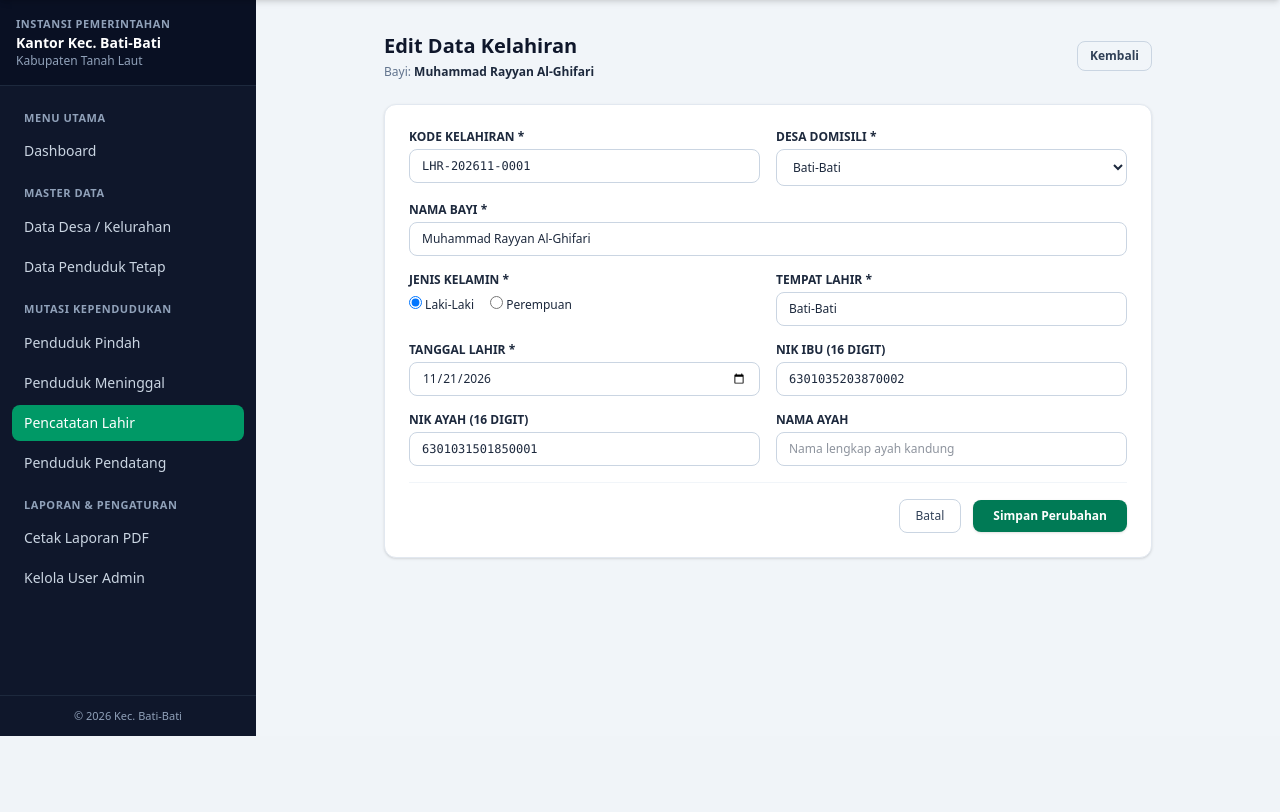
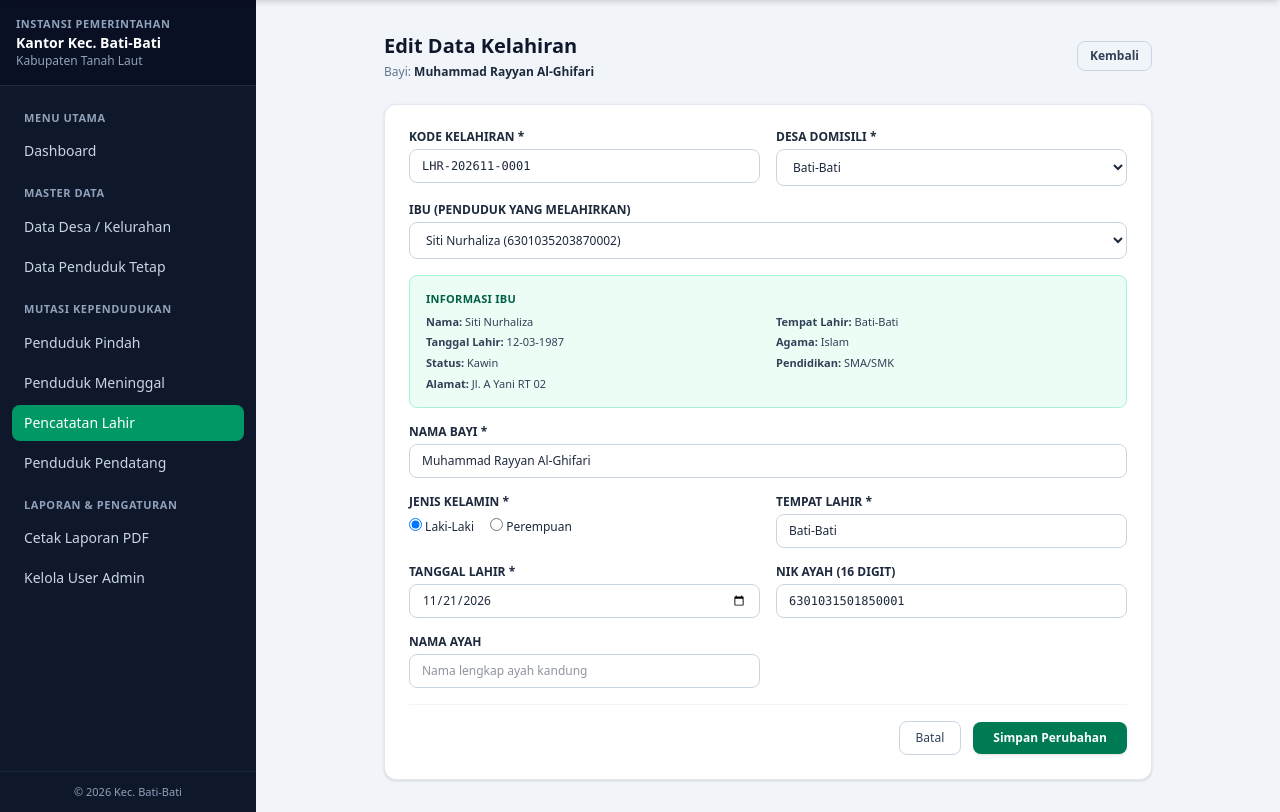
Before and after one commit to asrani27/tukiyah, a Laravel app: page /mutasi/lahir/1/edit in a window 1280 px wide. Shown: the part 64-876 px from the top of the page. Before the commit the page ends 800 px from the top, so only its background shows below. Run offline with Laravel 12, Linux system fonts and the light colour scheme; a user stored in the database is signed in; data comes from the database, SQL or seed files in the repository; style sheets or scripts are compiled from the project's sources.

Commit message:
Implement ibu selection in birth registration edit form; enhance UI with dynamic info display for selected ibu

```diff
--- a/app/Http/Controllers/PendudukLahirController.php
+++ b/app/Http/Controllers/PendudukLahirController.php
@@ -7,6 +7,7 @@ use App\Models\Penduduk;
 use App\Models\PendudukLahir;
 use Illuminate\Http\RedirectResponse;
 use Illuminate\Http\Request;
+use Illuminate\Support\Collection;
 use Illuminate\Validation\Rule;
 use Illuminate\View\View;
 
@@ -49,20 +50,7 @@ class PendudukLahirController extends Controller
     {
         $desas = Desa::orderBy('nama_desa')->get();
 
-        $ibu = Penduduk::tetap()
-            ->where('jenis_kelamin', 'P')
-            ->orderBy('nama_lengkap')
-            ->get(['nik', 'nama_lengkap', 'tempat_lahir', 'tanggal_lahir', 'agama', 'status_perkawinan', 'pendidikan_terakhir', 'alamat']);
-
-        $ibuData = $ibu->mapWithKeys(fn (Penduduk $p) => [$p->nik => [
-            'nama_lengkap' => $p->nama_lengkap,
-            'tempat_lahir' => $p->tempat_lahir,
-            'tanggal_lahir' => $p->tanggal_lahir?->format('d-m-Y'),
-            'agama' => $p->agama,
-            'status_perkawinan' => $p->status_perkawinan,
-            'pendidikan_terakhir' => $p->pendidikan_terakhir,
-            'alamat' => $p->alamat,
-        ]]);
+        [$ibu, $ibuData] = $this->ibuOptions();
 
         $prefix = 'LHR-'.date('Ym').'-';
         $lastRecord = PendudukLahir::where('kode_kelahiran', 'like', "{$prefix}%")
@@ -116,8 +104,9 @@ class PendudukLahirController extends Controller
     public function edit(PendudukLahir $lahir): View
     {
         $desas = Desa::orderBy('nama_desa')->get();
+        [$ibu, $ibuData] = $this->ibuOptions();
 
-        return view('mutasi.lahir.edit', compact('lahir', 'desas'));
+        return view('mutasi.lahir.edit', compact('lahir', 'desas', 'ibu', 'ibuData'));
     }
 
     /**
@@ -157,4 +146,29 @@ class PendudukLahirController extends Controller
         return redirect()->route('mutasi.lahir.index')
             ->with('success', 'Data kelahiran "'.$nama.'" berhasil dihapus.');
     }
+
+    /**
+     * Load daftar ibu (penduduk perempuan berstatus tetap) beserta data info-nya.
+     *
+     * @return array{0: Collection, 1: Collection}
+     */
+    private function ibuOptions(): array
+    {
+        $ibu = Penduduk::tetap()
+            ->where('jenis_kelamin', 'P')
+            ->orderBy('nama_lengkap')
+            ->get(['nik', 'nama_lengkap', 'tempat_lahir', 'tanggal_lahir', 'agama', 'status_perkawinan', 'pendidikan_terakhir', 'alamat']);
+
+        $ibuData = $ibu->mapWithKeys(fn (Penduduk $p) => [$p->nik => [
+            'nama_lengkap' => $p->nama_lengkap,
+            'tempat_lahir' => $p->tempat_lahir,
+            'tanggal_lahir' => $p->tanggal_lahir?->format('d-m-Y'),
+            'agama' => $p->agama,
+            'status_perkawinan' => $p->status_perkawinan,
+            'pendidikan_terakhir' => $p->pendidikan_terakhir,
+            'alamat' => $p->alamat,
+        ]]);
+
+        return [$ibu, $ibuData];
+    }
 }
--- a/resources/views/mutasi/lahir/edit.blade.php
+++ b/resources/views/mutasi/lahir/edit.blade.php
@@ -30,6 +30,32 @@
                     </select>
                 </div>
                 <div class="md:col-span-2">
+                    <label class="block font-semibold uppercase mb-1">Ibu (Penduduk yang Melahirkan)</label>
+                    <select name="nik_ibu" id="nik_ibu" class="w-full px-3 py-2 rounded-lg border border-slate-300 focus:outline-none">
+                        <option value="">-- Pilih Ibu --</option>
+                        @foreach($ibu as $ibudata)
+                            <option value="{{ $ibudata->nik }}" {{ old('nik_ibu', $lahir->nik_ibu) == $ibudata->nik ? 'selected' : '' }}>{{ $ibudata->nama_lengkap }} ({{ $ibudata->nik }})</option>
+                        @endforeach
+                        @if($lahir->nik_ibu && !$ibu->contains('nik', $lahir->nik_ibu))
+                            <option value="{{ $lahir->nik_ibu }}" {{ old('nik_ibu', $lahir->nik_ibu) == $lahir->nik_ibu ? 'selected' : '' }}>{{ $lahir->nik_ibu }} (NIK tersimpan)</option>
+                        @endif
+                    </select>
+                </div>
+                <div class="md:col-span-2 hidden" id="infoIbu">
+                    <div class="rounded-lg border border-emerald-200 bg-emerald-50 p-4 space-y-2">
+                        <h3 class="font-bold text-emerald-800 uppercase text-[11px] tracking-wide">Informasi Ibu</h3>
+                        <div class="grid grid-cols-1 sm:grid-cols-2 gap-x-4 gap-y-1.5 text-[11px] text-slate-700">
+                            <div><span class="font-semibold">Nama:</span> <span id="infoNama">-</span></div>
+                            <div><span class="font-semibold">Tempat Lahir:</span> <span id="infoTempatLahir">-</span></div>
+                            <div><span class="font-semibold">Tanggal Lahir:</span> <span id="infoTanggalLahir">-</span></div>
+                            <div><span class="font-semibold">Agama:</span> <span id="infoAgama">-</span></div>
+                            <div><span class="font-semibold">Status:</span> <span id="infoStatus">-</span></div>
+                            <div><span class="font-semibold">Pendidikan:</span> <span id="infoPendidikan">-</span></div>
+                            <div class="sm:col-span-2"><span class="font-semibold">Alamat:</span> <span id="infoAlamat">-</span></div>
+                        </div>
+                    </div>
+                </div>
+                <div class="md:col-span-2">
                     <label class="block font-semibold uppercase mb-1">Nama Bayi *</label>
                     <input type="text" name="nama_bayi" value="{{ old('nama_bayi', $lahir->nama_bayi) }}" required class="w-full px-3 py-2 rounded-lg border border-slate-300 focus:outline-none">
                 </div>
@@ -49,10 +75,6 @@
                     <input type="date" name="tanggal_lahir" value="{{ old('tanggal_lahir', $lahir->tanggal_lahir ? $lahir->tanggal_lahir->format('Y-m-d') : '') }}" required class="w-full px-3 py-2 rounded-lg border border-slate-300 focus:outline-none">
                 </div>
                 <div>
-                    <label class="block font-semibold uppercase mb-1">NIK Ibu (16 Digit)</label>
-                    <input type="text" name="nik_ibu" maxlength="16" value="{{ old('nik_ibu', $lahir->nik_ibu) }}" class="w-full px-3 py-2 rounded-lg border border-slate-300 font-mono focus:outline-none">
-                </div>
-                <div>
                     <label class="block font-semibold uppercase mb-1">NIK Ayah (16 Digit)</label>
                     <input type="text" name="nik_ayah" maxlength="16" value="{{ old('nik_ayah', $lahir->nik_ayah) }}" class="w-full px-3 py-2 rounded-lg border border-slate-300 font-mono focus:outline-none">
                 </div>
@@ -69,4 +91,45 @@
         </form>
     </div>
 </div>
+
+<script>
+    const ibuData = @json($ibuData);
+    const ibuSelect = document.getElementById('nik_ibu');
+    const infoPanel = document.getElementById('infoIbu');
+
+    function renderInfoIbu() {
+        const data = ibuSelect ? ibuData[ibuSelect.value] : null;
+
+        if (!data) {
+            if (infoPanel) {
+                infoPanel.classList.add('hidden');
+            }
+            return;
+        }
+
+        if (infoPanel) {
+            infoPanel.classList.remove('hidden');
+        }
+
+        const setText = (id, value) => {
+            const el = document.getElementById(id);
+            if (el) {
+                el.textContent = value || '-';
+            }
+        };
+
+        setText('infoNama', data.nama_lengkap);
+        setText('infoTempatLahir', data.tempat_lahir);
+        setText('infoTanggalLahir', data.tanggal_lahir);
+        setText('infoAgama', data.agama);
+        setText('infoStatus', data.status_perkawinan);
+        setText('infoPendidikan', data.pendidikan_terakhir);
+        setText('infoAlamat', data.alamat);
+    }
+
+    if (ibuSelect) {
+        ibuSelect.addEventListener('change', renderInfoIbu);
+        renderInfoIbu();
+    }
+</script>
 @endsection
```
